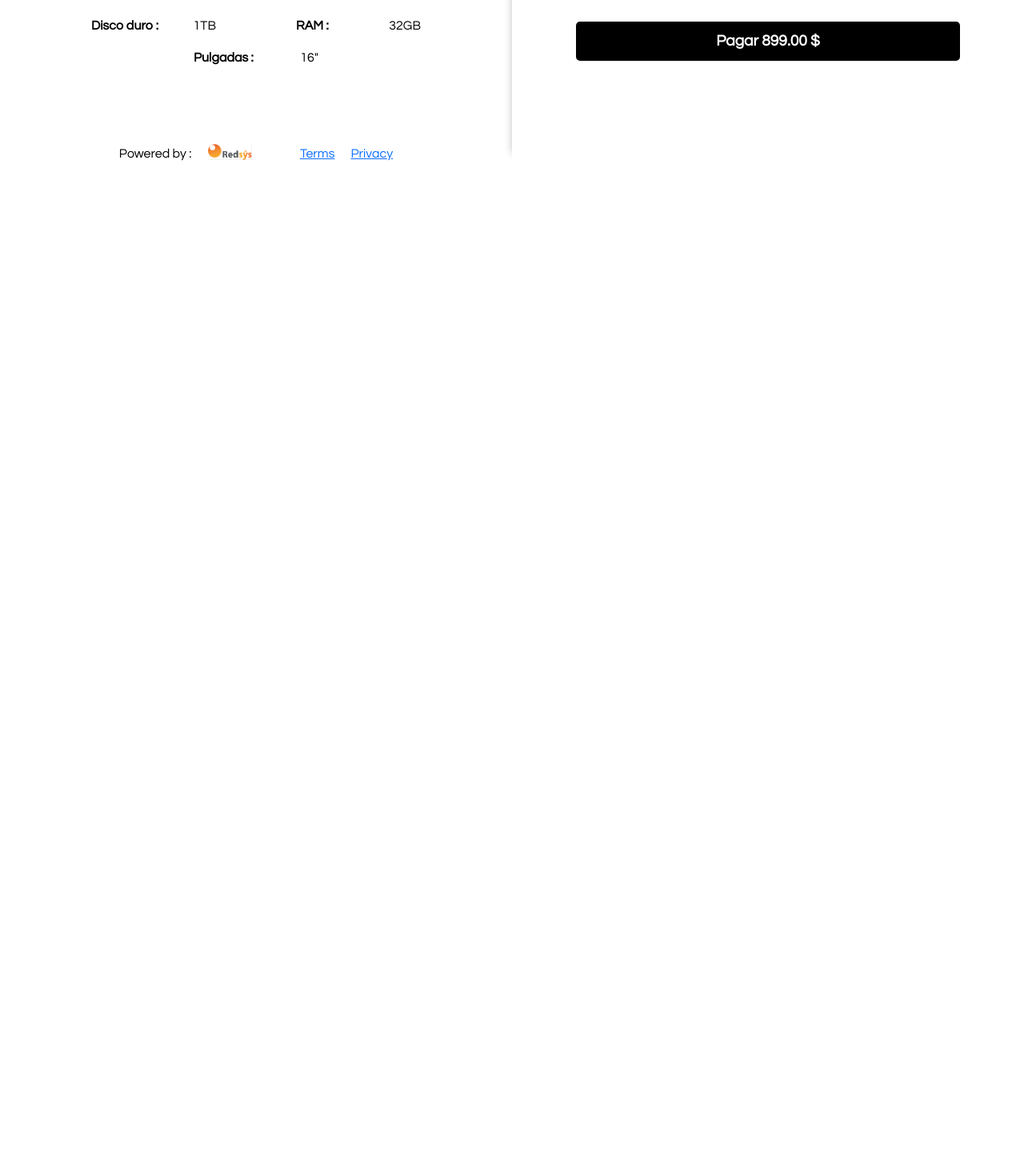
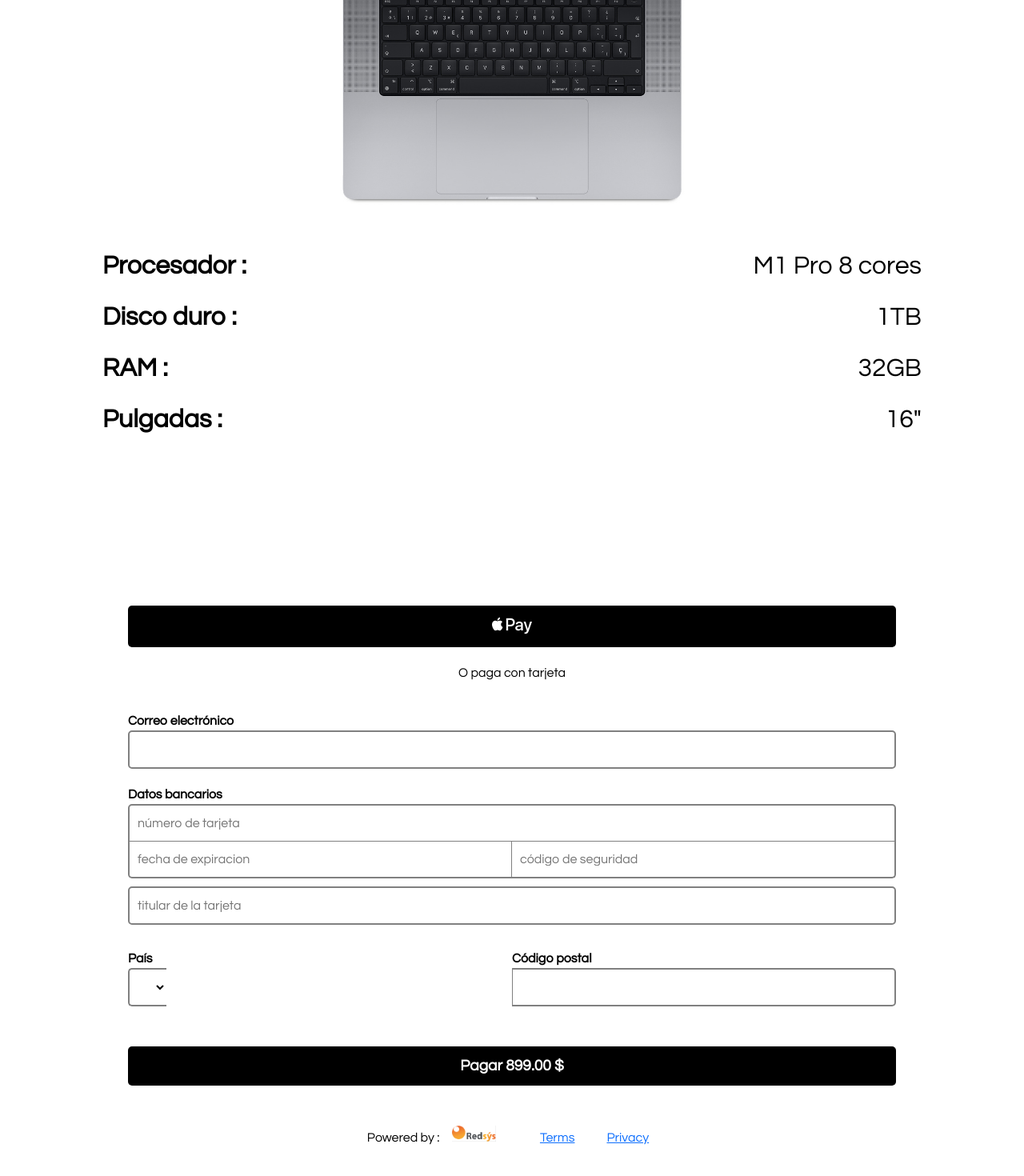
Before and after one commit to cmfraile/Hackaton---Jump2Digital---BCN---Carlos-Fraile, an Angular app: page / in a window 1280 px wide. Shown: the part 620-2090 px from the top of the page at 80% size. Before the commit the page ends 824 px from the top, so only its background shows below. Built offline with nearby package versions, Linux system fonts and the light colour scheme; no server answers.

Commit message:
checkpoint con los responsives

```diff
--- a/src/app/app.component.sass
+++ b/src/app/app.component.sass
@@ -8,3 +8,7 @@
         padding: 0px
     .col
         min-height: 100vh
+
+@media (max-width: 1280px)
+    .col
+        min-width: 100vw
--- a/src/app/componentes/articulo/articulo.component.sass
+++ b/src/app/componentes/articulo/articulo.component.sass
@@ -34,8 +34,6 @@
                 max-width: 50%
         .features
             display: flex
-            justify-content: center
-            align-items: center
             flex-wrap: wrap
             font-size: 0.6rem
             .entrada
@@ -56,3 +54,20 @@
             img
                 height: 20px
                 margin-right: 50px !important
+
+@media (max-width: 1460px)
+    .features
+        .entrada
+            min-width: 100% !important
+            padding: 0px 100px !important
+
+@media (max-width: 1280px)
+    *
+        font-size: 2rem
+    .pbr
+        display: none !important
+    .precio
+        font-size: 4rem !important
+    .features
+        .entrada
+            padding: 0px !important
--- a/src/app/componentes/formcompra/formcompra.component.html
+++ b/src/app/componentes/formcompra/formcompra.component.html
@@ -26,5 +26,9 @@
             </div>
 
         </form>
+
+    </div>
+    <div class="pbr">
+        <p>Powered by : </p><img src="../assets/redsys.png" alt=""><a href="/">Terms</a><a href="/">Privacy</a>
     </div>
 </div>
--- a/src/app/componentes/formcompra/formcompra.component.sass
+++ b/src/app/componentes/formcompra/formcompra.component.sass
@@ -108,6 +108,20 @@
                 background-color: black
                 font-weight: 700
                 font-size: 1.2rem
+    .pbr
+        margin: 50px 0px
+        display: flex
+        justify-content: center
+        align-items: baseline
+        flex-direction: row
+        p
+            padding: 0px 10px
+        a
+            padding: 0px 20px
+        img
+            max-height: 20px
+            padding: 0px 5px
+            margin-right: 30px
 .f1,.f2,.f3,.f4,.f5,.f6,.f7
     border-color: grey !important
     &:focus
@@ -119,3 +133,7 @@
 .f5
     border: 2px solid grey !important
     border-radius: 5px
+
+@media (max-width: 1280px)
+    .pbr
+        display: inline-flex !important
```
